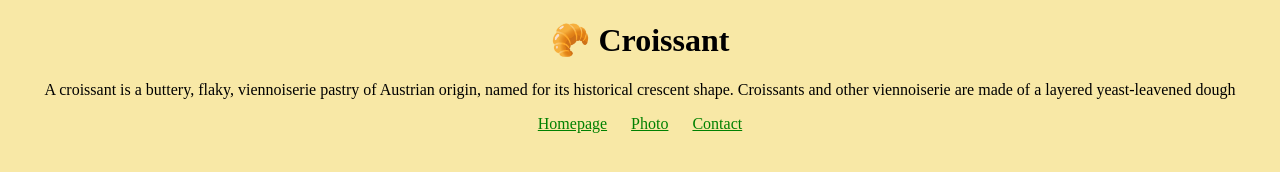
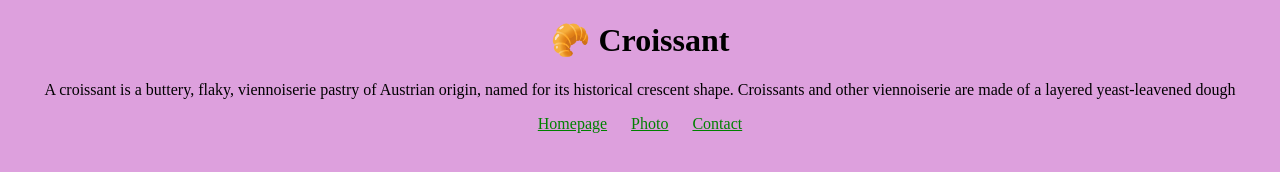
Before and after one commit to LinaMariiash/croissant-app, a plain HTML site: page index.html in a window 1280 px wide. Drawn offline with Linux system fonts and the light colour scheme.

Commit message:
change background color

```diff
--- a/src/style.css
+++ b/src/style.css
@@ -1,7 +1,7 @@
 body {
   text-align: center;
   margin: 8px;
-  background-color: #f8e8a6;
+  background-color: plum;
   font-family: "Times New Roman", Times, serif;
 }
 
```
